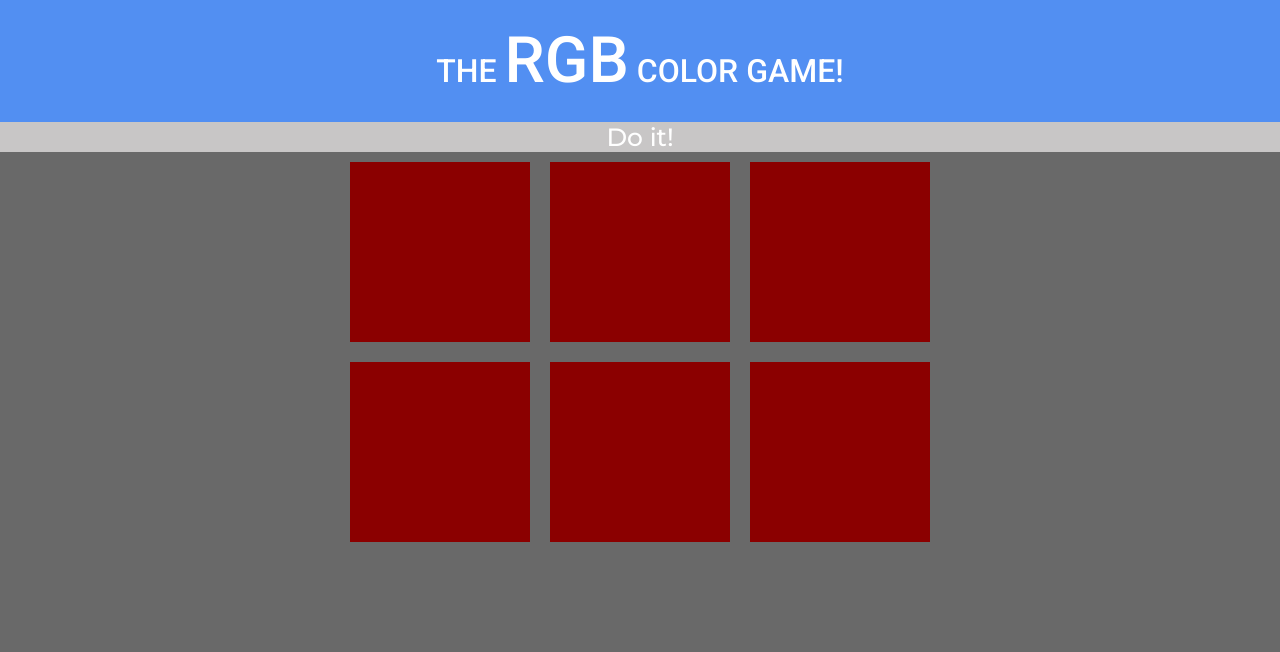
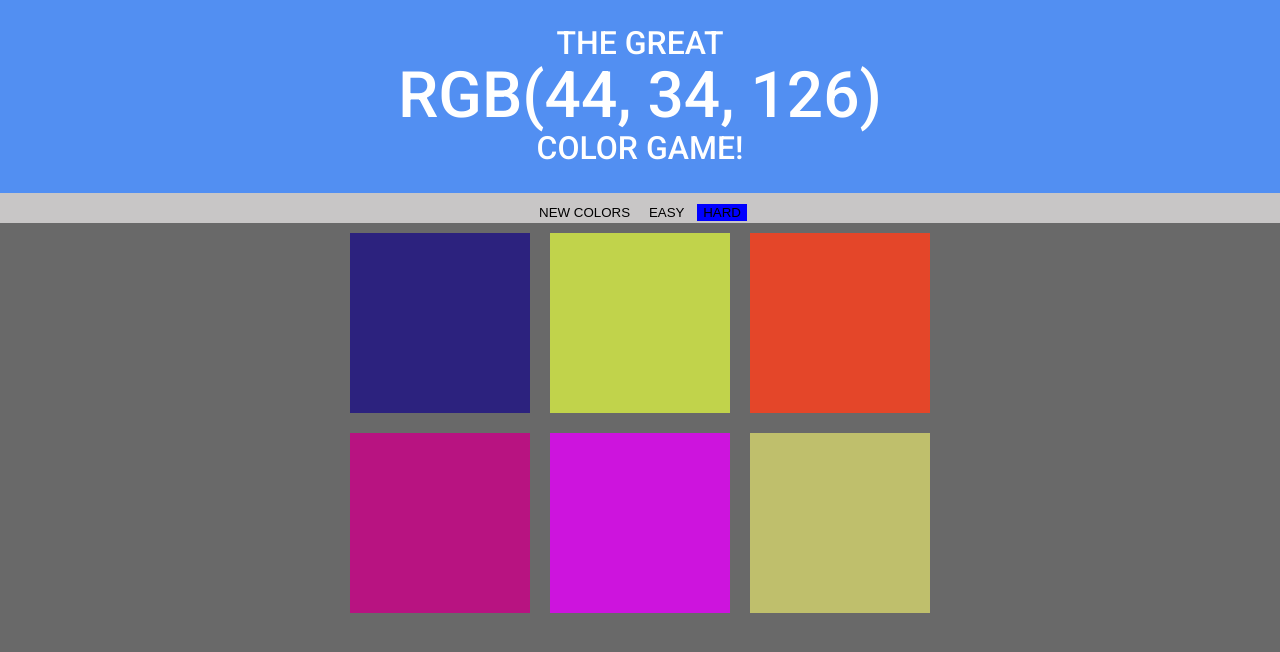
Before and after one commit to MutlaqAldhbuiub/ColorGame.github.io, a plain HTML site: page index.html in a window 1280 px wide. Drawn offline with Linux system fonts and the light colour scheme.

Commit message:
Update index.html

```diff
--- a/index.html
+++ b/index.html
@@ -10,12 +10,20 @@
 <body>
 <div class="header">
 
-<h1>The <span id="ColorDisplay">RGB</span> Color Game!</h1>
+<h1>The great
+  <br>
+  <span id="ColorDisplay">RGB</span>
+  <br>
+   Color Game!
+ </h1>
 
 </div>
 
 <div class="TheLine">
-  <span id="Tick">Do it!</span>
+  <button id="reset">New Colors</button>
+  <span id="Tick"></span>
+  <button id="EasyBTN">Easy</button>
+  <button id="HardBTN" class="selected">Hard</button>
 </div>
 
     <div id="continer">
```
